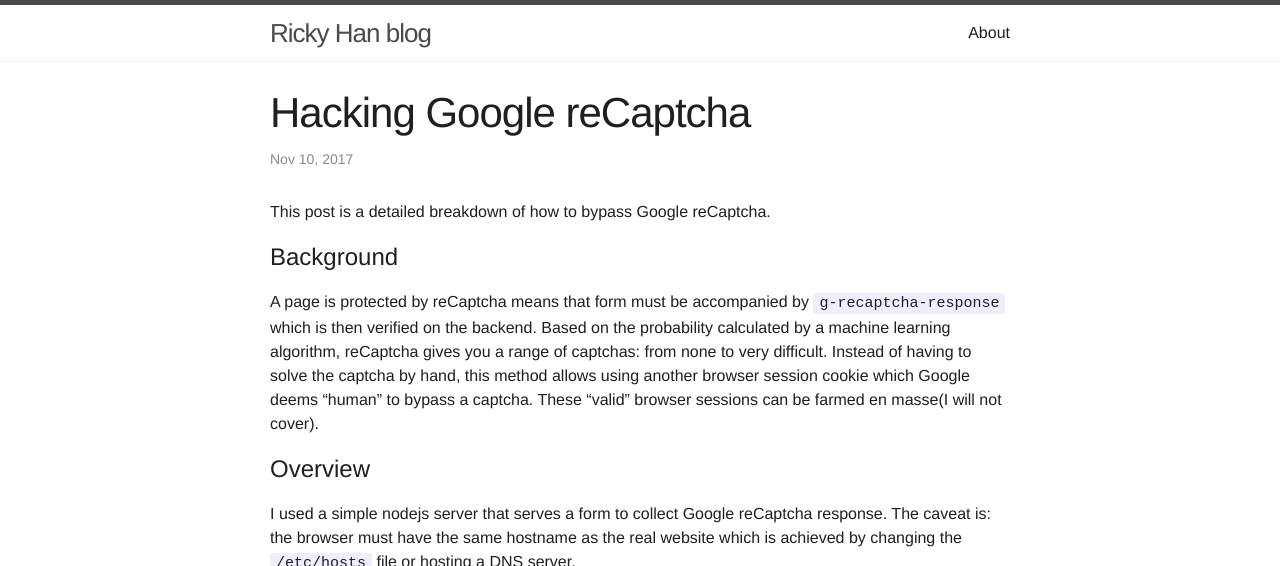
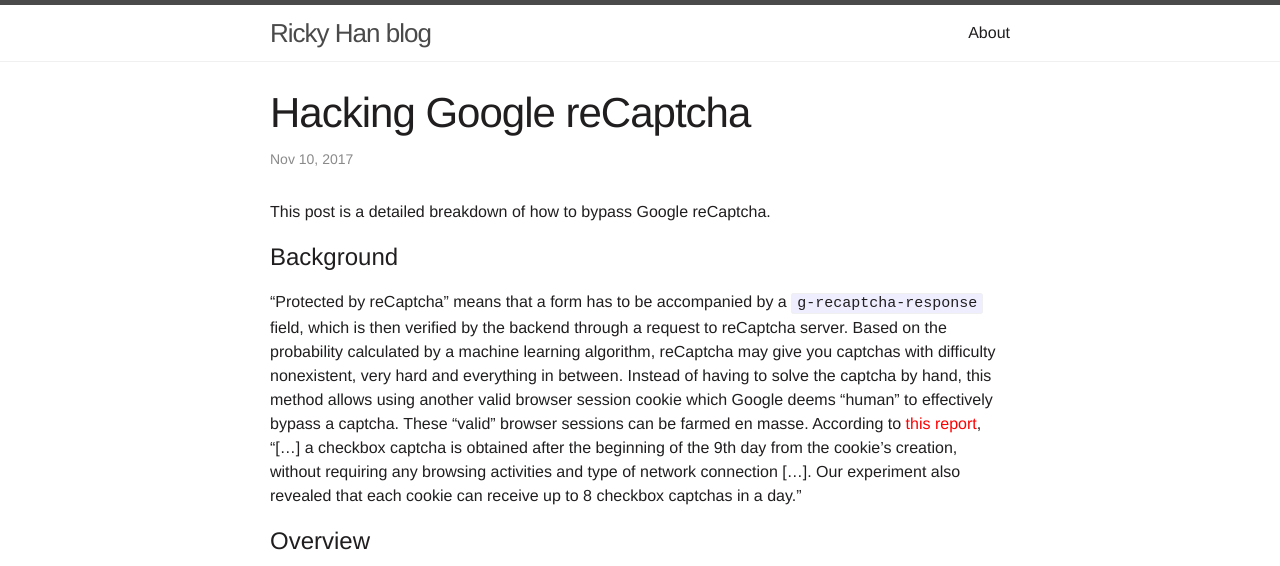
Before and after one commit to 0b01/rickyhan.com, a Jekyll site: the page built from _posts/2017-11-10-bypassing-recaptcha.markdown, in a window 1280 px wide and 900 px high, cut to the strip 0-566 px from the top of the window. Built offline with Jekyll 4.4.1, drawn with Linux system fonts in a browser that asks for light colours; some of the changed text lies outside the part shown.

Commit message:
added report

```diff
--- a/_posts/2017-11-10-bypassing-recaptcha.markdown
+++ b/_posts/2017-11-10-bypassing-recaptcha.markdown
@@ -9,7 +9,7 @@
 
 # Background
 
-A page is protected by reCaptcha means that form must be accompanied by `g-recaptcha-response` which is then verified on the backend. Based on the probability calculated by a machine learning algorithm, reCaptcha gives you a range of captchas: from none to very difficult. Instead of having to solve the captcha by hand, this method allows using another browser session cookie which Google deems "human" to bypass a captcha. These "valid" browser sessions can be farmed en masse(I will not cover).
+"Protected by reCaptcha" means that a form has to be accompanied by a `g-recaptcha-response` field, which is then verified by the backend through a request to reCaptcha server. Based on the probability calculated by a machine learning algorithm, reCaptcha may give you captchas with difficulty nonexistent, very hard and everything in between. Instead of having to solve the captcha by hand, this method allows using another valid browser session cookie which Google deems "human" to effectively bypass a captcha. These "valid" browser sessions can be farmed en masse. According to [this report](https://www.blackhat.com/docs/asia-16/materials/asia-16-Sivakorn-Im-Not-a-Human-Breaking-the-Google-reCAPTCHA-wp.pdf), "[...] a checkbox captcha is obtained after the beginning of the 9th day from the cookie’s creation, without requiring any browsing activities and type of network connection [...]. Our experiment also revealed that each cookie can receive up to 8 checkbox captchas in a day."
 
 # Overview
 
```
Also changed, not shown: other parts of _posts/2017-11-10-bypassing-recaptcha.markdown (+1 -1 lines).
